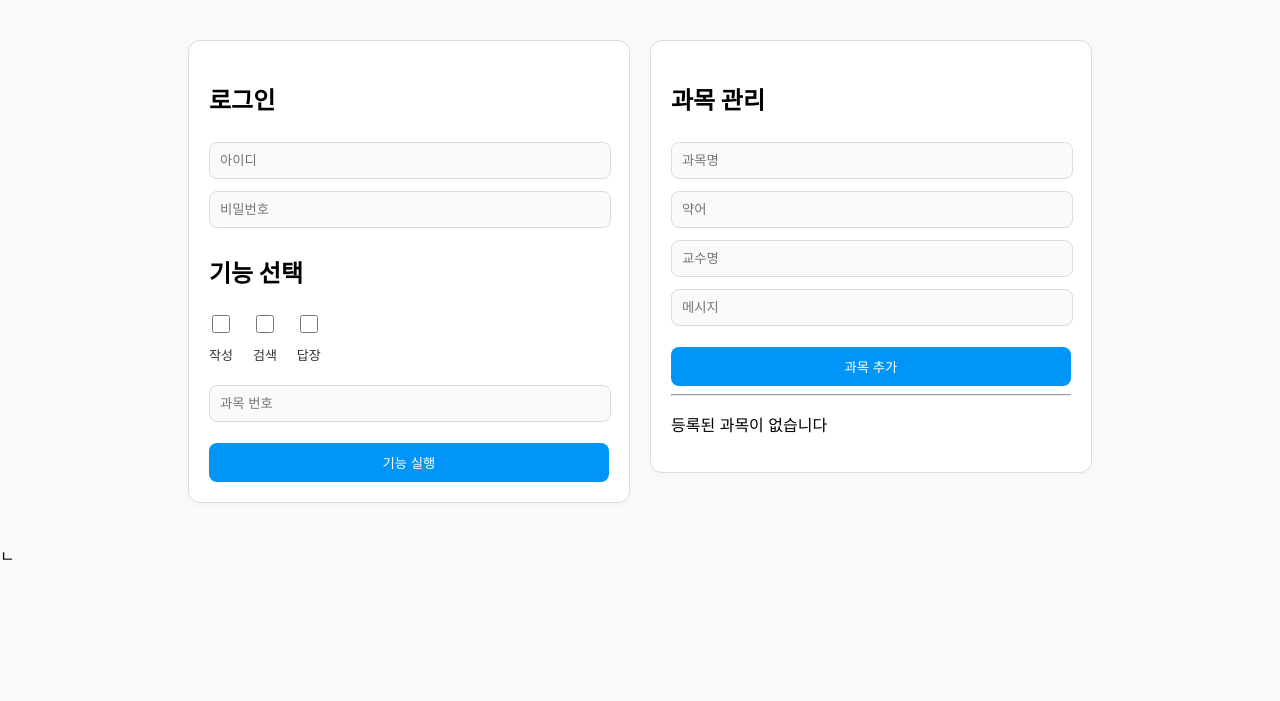
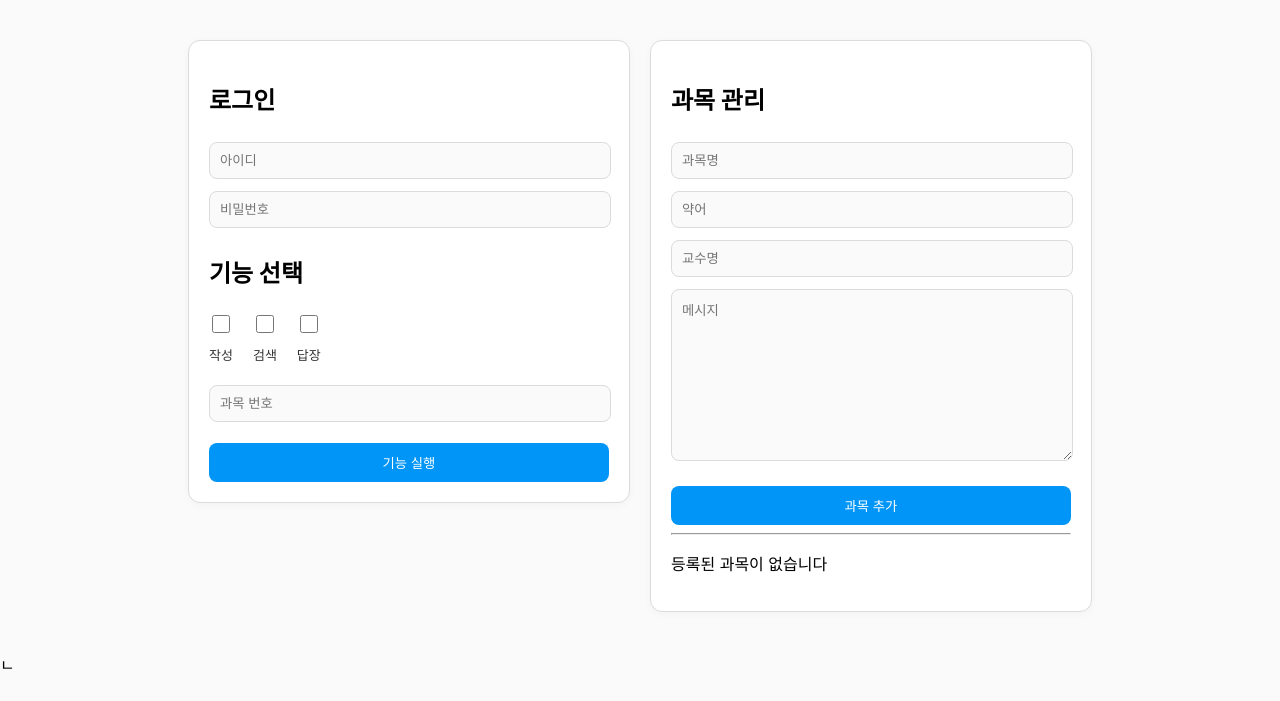
Before and after one commit to DOK-0727/DOK-jokbo, a Flask app: page / in a window 1280 px wide. Shown: the top 701 px of the page. Run offline with Flask 3, Linux system fonts and the light colour scheme.

Commit message:
Add files via upload

```diff
--- a/app.py
+++ b/app.py
@@ -34,7 +34,3 @@ def run():
 
 if __name__ == "__main__":
     app.run(debug=True)
-
-subject_dict = {
-                14: {"subject": "현대사회와지속가능경영", "short": "현사지경", "professor": "ㅇㅈㅇ",
-                     "message": "현대사회와지속가능경영(ㅇㅈㅇ 교수님)\n2025학년도 2학기 중간고사 10,000₩\n2025학년도 2학기 기말고사 10,000₩\n\n2025학년도 2학기 중간/기말고사 15,000₩\nhttps://open.kakao.com/o/snyH7kri\n구매 의향 있으신가요?"}}
--- a/static/css/style.css
+++ b/static/css/style.css
@@ -57,6 +57,16 @@ input:focus {
     background: #fafafa;
 }
 
+textarea {
+    width: 380px;
+    height: 150px;
+    padding: 10px;
+    margin: 6px 0;
+    border: 1px solid #dbdbdb;
+    border-radius: 8px;
+    background: #fafafa;
+}
+
 .btn {
     width: 100%;
     padding: 10px;
@@ -82,7 +92,6 @@ input:focus {
     margin-top: 10px;
 }
 
-/* 🔥 핵심: 세로 정렬 */
 .checkbox-item {
     display: flex;
     flex-direction: column;
@@ -91,14 +100,12 @@ input:focus {
     gap: 6px;
 }
 
-/* 체크박스 크기 약간 개선 */
 .checkbox-item input {
     width: 18px;
     height: 18px;
     cursor: pointer;
 }
 
-/* label 스타일 */
 .checkbox-item label {
     cursor: pointer;
     font-size: 13px;
--- a/static/js/script.js
+++ b/static/js/script.js
@@ -1,6 +1,7 @@
 const form = document.getElementById("form");
 
 let subjects = JSON.parse(localStorage.getItem("subjects")) || [];
+let editIndex = -1;
 
 window.onload = () => {
     render();
@@ -17,12 +18,12 @@ function addSubject() {
         return;
     }
 
-    subjects.push({
-        subject,
-        short,
-        professor,
-        message
-    });
+    if (editIndex === -1) {
+        subjects.push({ subject, short, professor, message });
+    } else {
+        subjects[editIndex] = { subject, short, professor, message };
+        editIndex = -1;
+    }
 
     saveSubjects();
     render();
@@ -32,6 +33,7 @@ function addSubject() {
     document.getElementById("professor").value = "";
     document.getElementById("message").value = "";
 }
+
 
 function removeSubject(index) {
     subjects.splice(index, 1);
@@ -57,10 +59,22 @@ function render() {
             <div style="margin-bottom:10px; padding:8px; border:1px solid #ddd;">
                 <b>${s.subject}</b> (${s.professor})<br>
                 <small>${s.short}</small><br>
+                <button onclick="editSubject(${i})" style="border-radius: 5px; border: none; background: #0095f6; color: white; cursor: pointer;">수정</button>
                 <button onclick="removeSubject(${i})" style="border-radius: 5px; border: none; background: #0095f6; color: white; cursor: pointer;">삭제</button>
             </div>
         `;
     });
+}
+
+function editSubject(index) {
+    const s = subjects[index];
+
+    document.getElementById("subject").value = s.subject;
+    document.getElementById("short").value = s.short;
+    document.getElementById("professor").value = s.professor;
+    document.getElementById("message").value = s.message;
+
+    editIndex = index;
 }
 
 form.addEventListener("submit", async (event) => {
--- a/templates/index.html
+++ b/templates/index.html
@@ -65,7 +65,7 @@
                     <input class="text" id="subject" placeholder="과목명">
                     <input class="text" id="short" placeholder="약어">
                     <input class="text" id="professor" placeholder="교수명">
-                    <input class="text" id="message" placeholder="메시지">
+                    <textarea id="message" placeholder="메시지"></textarea>
                 </div>
 
                 <button class="btn" type="button" onclick="addSubject()">과목 추가</button>
```
